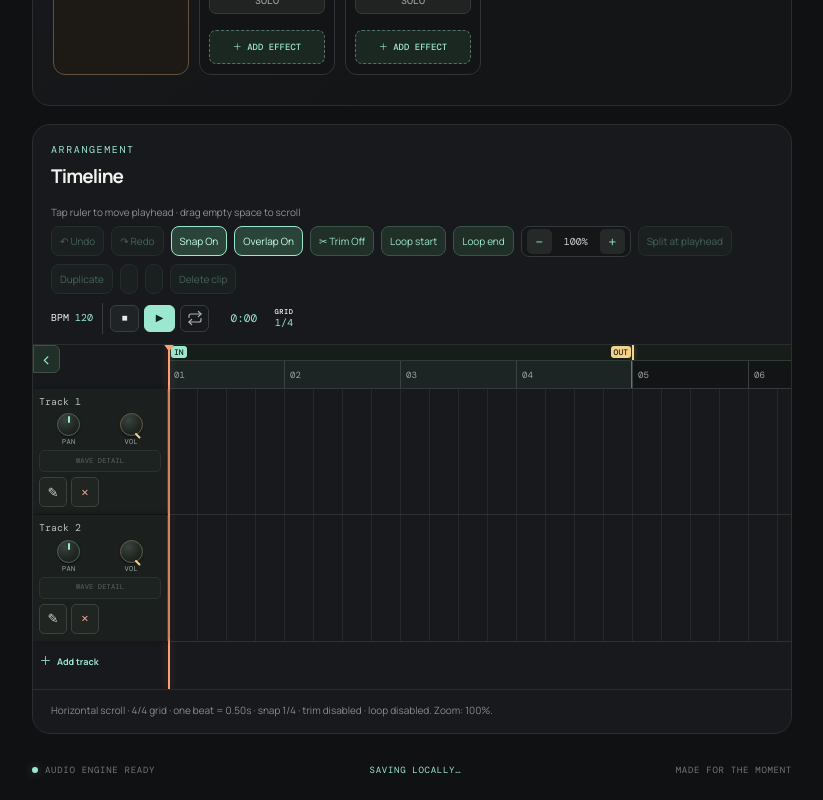
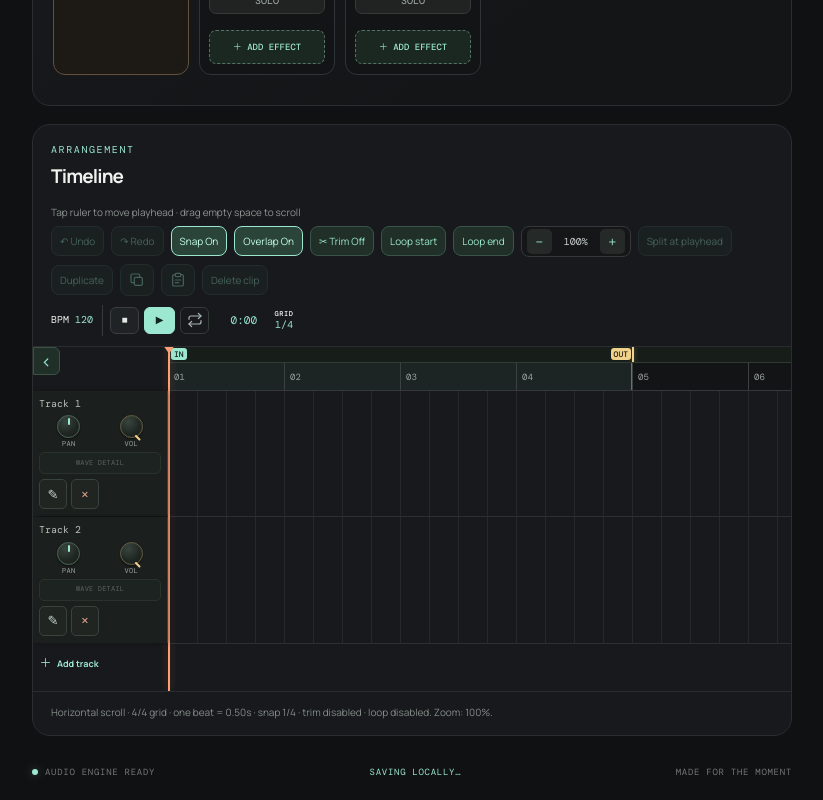
Before and after one commit to Startat6am/otr-daw, a React (Vite) app: page / in a window 1280 px wide. Shown: the part 1131-1931 px from the top of the page, without its empty margins (228-1051 px from the left). Built offline with nearby package versions, Linux system fonts and the light colour scheme.

Commit message:
Style compact copy paste icon buttons

```diff
--- a/src/styles.css
+++ b/src/styles.css
@@ -1505,3 +1505,7 @@ h2 { margin: 0; font-size: 19px; letter-spacing: -.045em; }
     padding: 7px;
   }
 }
+
+/* Compact icon-only clipboard tools */
+.edit-tools .icon-tool-button { display: inline-flex; align-items: center; justify-content: center; width: 34px; min-width: 34px; padding: 7px; }
+.edit-tools .icon-tool-button svg { display: block; width: 16px; height: 16px; fill: none; stroke: currentColor; stroke-width: 1.8; stroke-linecap: round; stroke-linejoin: round; }
```
